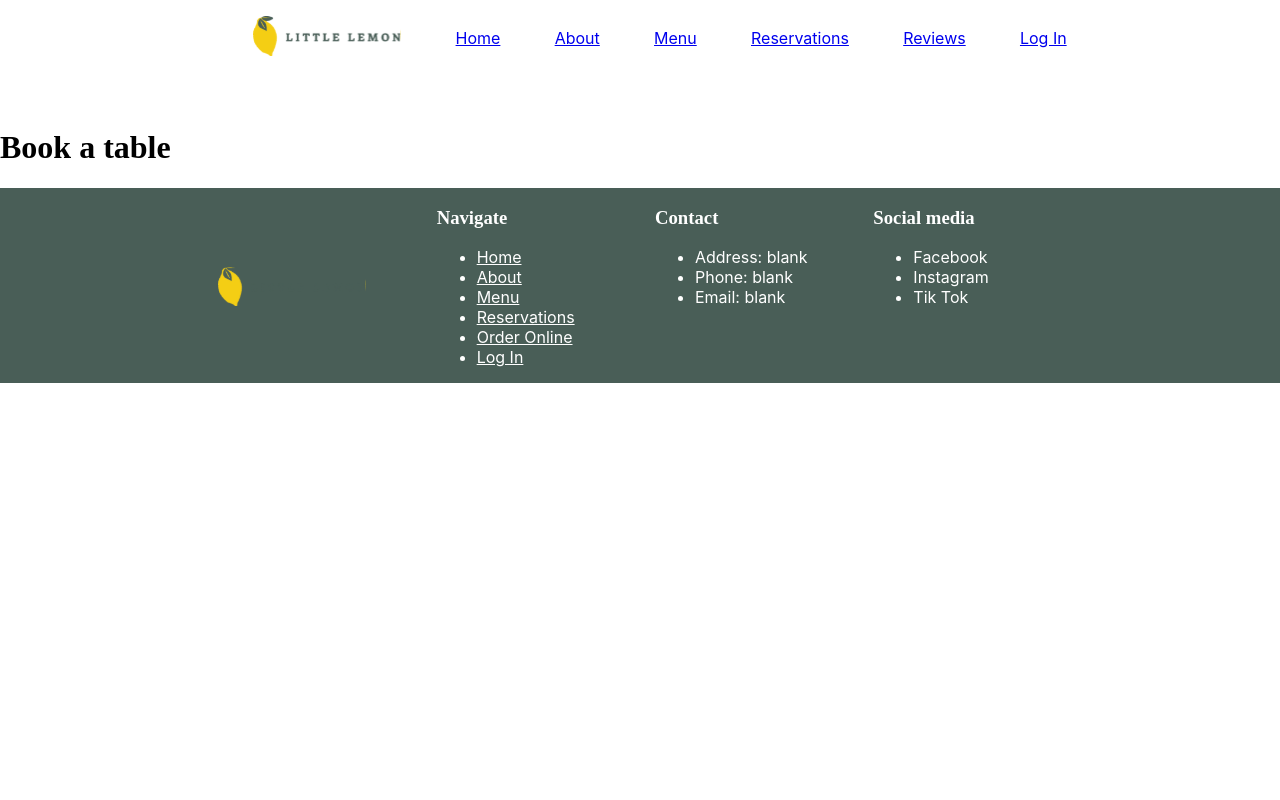
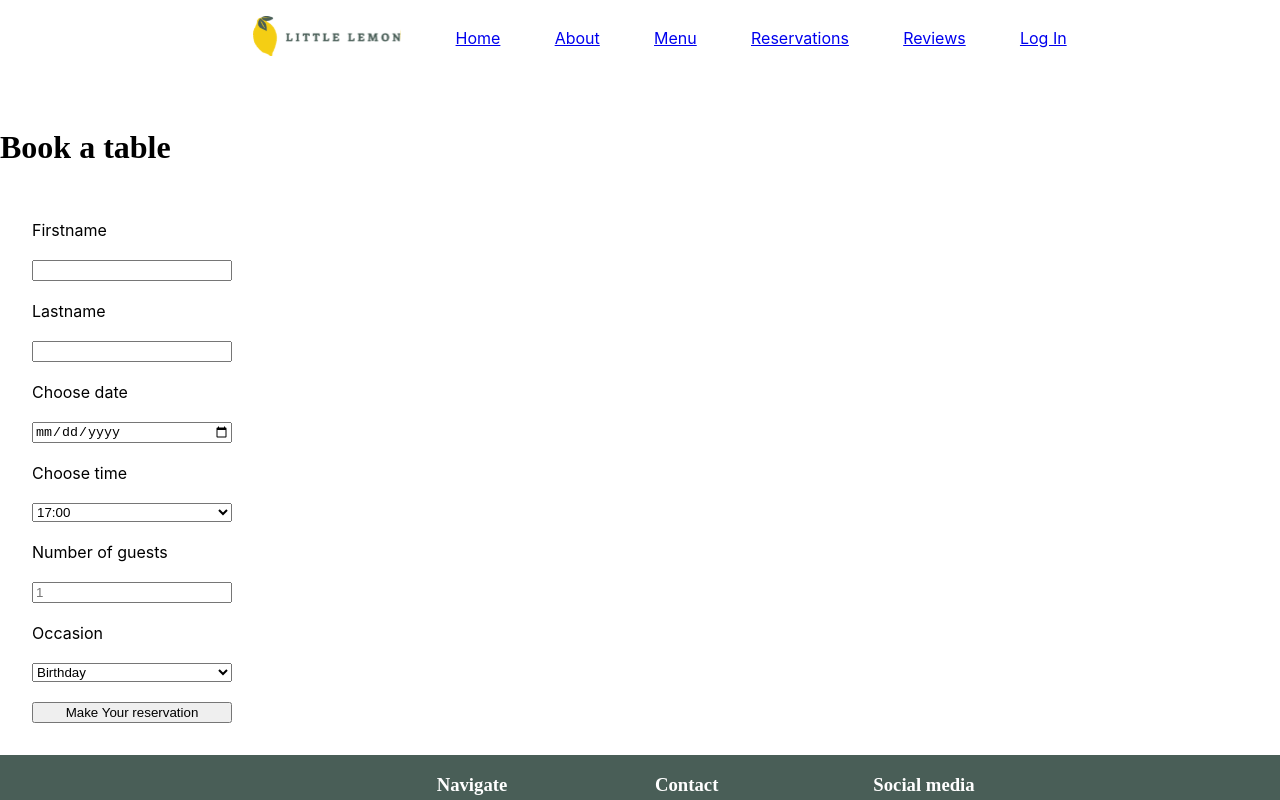
Before and after one commit to StaaleKarlstad/LittleLemon, a React (Create React App) app in the folder capstone/: page /booking in a window 1280 px wide. Shown: the top 800 px of the page. Built offline with nearby package versions, Linux system fonts and the light colour scheme.

Commit message:
Add form html and styling for bookingForm

```diff
--- a/capstone/src/App.css
+++ b/capstone/src/App.css
@@ -317,3 +317,10 @@
 button:hover{
   background-color: #87730e;
 }
+
+.bookingform{
+  display: grid;
+  max-width: 200px;
+  gap: 20px;
+  padding: 2rem;
+}
--- a/capstone/src/components/BookingForm.js
+++ b/capstone/src/components/BookingForm.js
@@ -1,3 +1,29 @@
 export default function BookingForm(){
-    return
+    return(
+            <form className='bookingform'>
+                <label htmlFor="firstname">Firstname</label>
+                <input type='text' id='firstname'></input>
+                <label htmlFor="lastname">Lastname</label>
+                <input type='text' id='lastname'></input>
+                <label htmlFor="res-date">Choose date</label>
+                <input type="date" id="res-date"></input>
+                <label htmlFor="res-time">Choose time</label>
+                <select id="res-time ">
+                    <option>17:00</option>
+                    <option>18:00</option>
+                    <option>19:00</option>
+                    <option>20:00</option>
+                    <option>21:00</option>
+                    <option>22:00</option>
+                </select>
+                <label htmlFor="guests">Number of guests</label>
+                <input type="number" placeholder="1" min="1" max="10" id="guests"></input>
+                <label htmlFor="occasion">Occasion</label>
+                <select id="occasion">
+                    <option>Birthday</option>
+                    <option>Anniversary</option>
+                </select>
+                <input type="submit" value="Make Your reservation"></input>
+            </form>
+    )
 }
```
